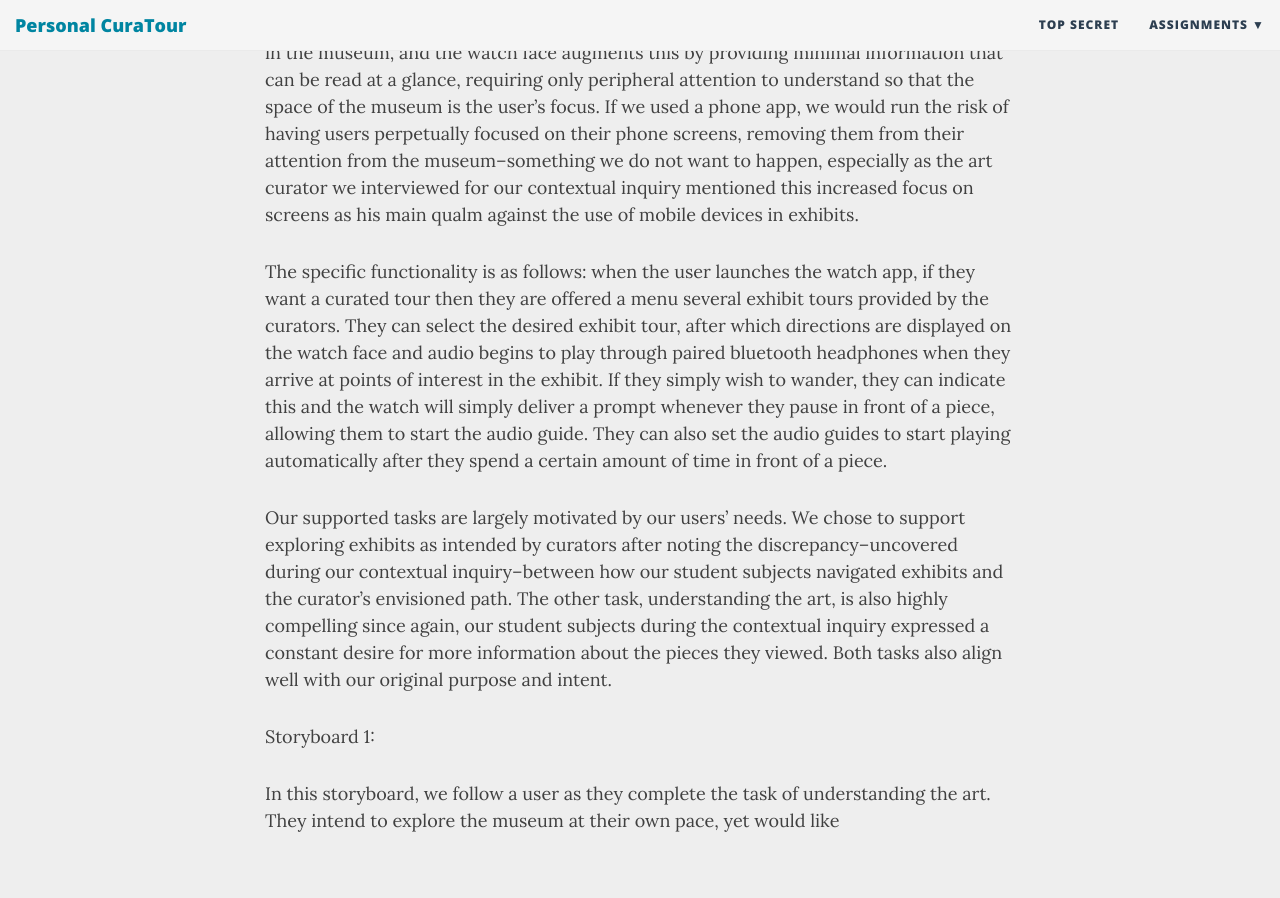
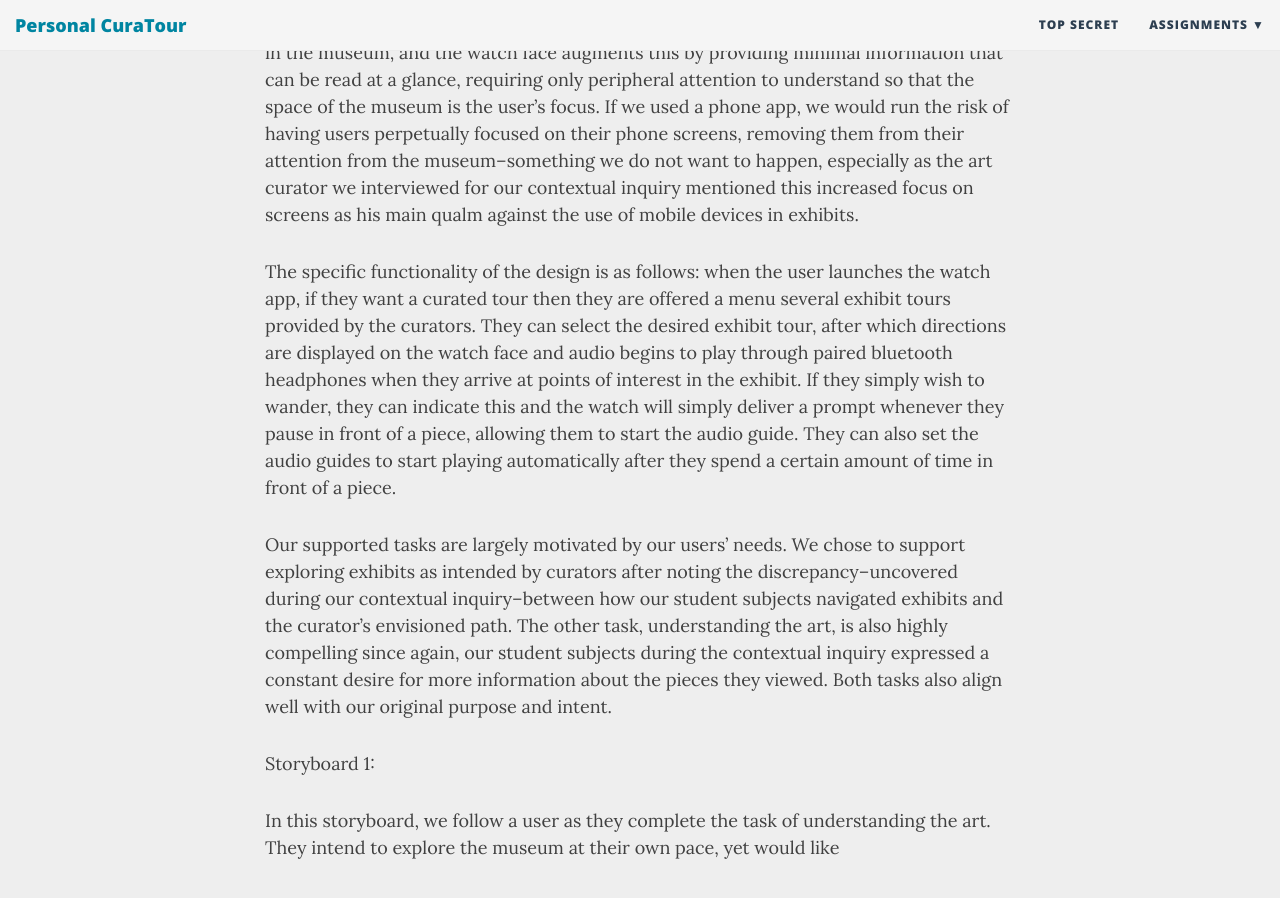
Before and after one commit to krtejeda/PersonalCuraTour, a Jekyll site: the page built from Project-Design-Review.md, in a window 1280 px wide and 900 px high, scrolled down 573 px. Built offline with Jekyll 4.4.1, drawn with Linux system fonts in a browser that asks for light colours; nearby versions of some CDN libraries.

Commit message:
Update Project-Design-Review.md

```diff
--- a/Project-Design-Review.md
+++ b/Project-Design-Review.md
@@ -7,7 +7,7 @@ We chose to implement the watch app paired with wireless earbuds to accomplish t
 
 Our design uses a smartwatch paired with audio, played through wireless earbuds, to provide navigation along a curated path and additional information about art.  The audio is best for delivering information to the user because it allows the user to be fully present in the museum, and the watch face augments this by providing minimal information that can be read at a glance, requiring only peripheral attention to understand so that the space of the museum is the user’s focus.  If we used a phone app, we would run the risk of having users perpetually focused on their phone screens, removing them from their attention from the museum--something we do not want to happen, especially as the art curator we interviewed for our contextual inquiry mentioned this increased focus on screens as his main qualm against the use of mobile devices in exhibits.
 
-The specific functionality is as follows: when the user launches the watch app, if they want a curated tour then they are offered a menu several exhibit tours provided by the curators. They can select the desired exhibit tour, after which directions are displayed on the watch face and audio begins to play through paired bluetooth headphones when they arrive at points of interest in the exhibit.  If they simply wish to wander, they can indicate this and the watch will simply deliver a prompt whenever they pause in front of a piece, allowing them to start the audio guide.  They can also set the audio guides to start playing automatically after they spend a certain amount of time in front of a piece.
+The specific functionality of the design is as follows: when the user launches the watch app, if they want a curated tour then they are offered a menu several exhibit tours provided by the curators. They can select the desired exhibit tour, after which directions are displayed on the watch face and audio begins to play through paired bluetooth headphones when they arrive at points of interest in the exhibit.  If they simply wish to wander, they can indicate this and the watch will simply deliver a prompt whenever they pause in front of a piece, allowing them to start the audio guide.  They can also set the audio guides to start playing automatically after they spend a certain amount of time in front of a piece.
 
 Our supported tasks are largely motivated by our users’ needs.  We chose to support exploring exhibits as intended by curators after noting the discrepancy--uncovered during our contextual inquiry--between how our student subjects navigated exhibits and the curator’s envisioned path.   The other task, understanding the art, is also highly compelling since again, our student subjects during the contextual inquiry expressed a constant desire for more information about the pieces they viewed.  Both tasks also align well with our original purpose and intent.
 
```
